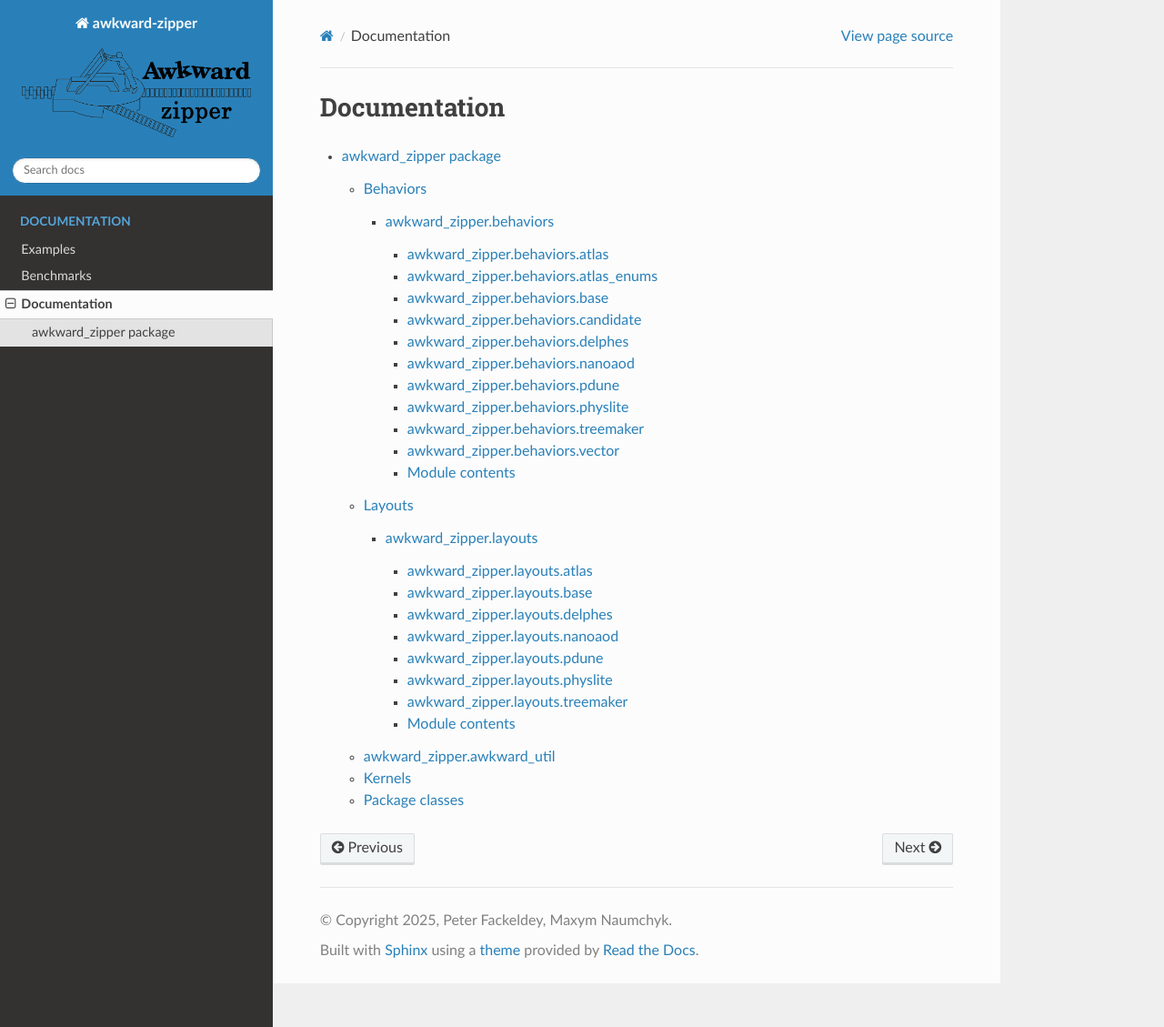
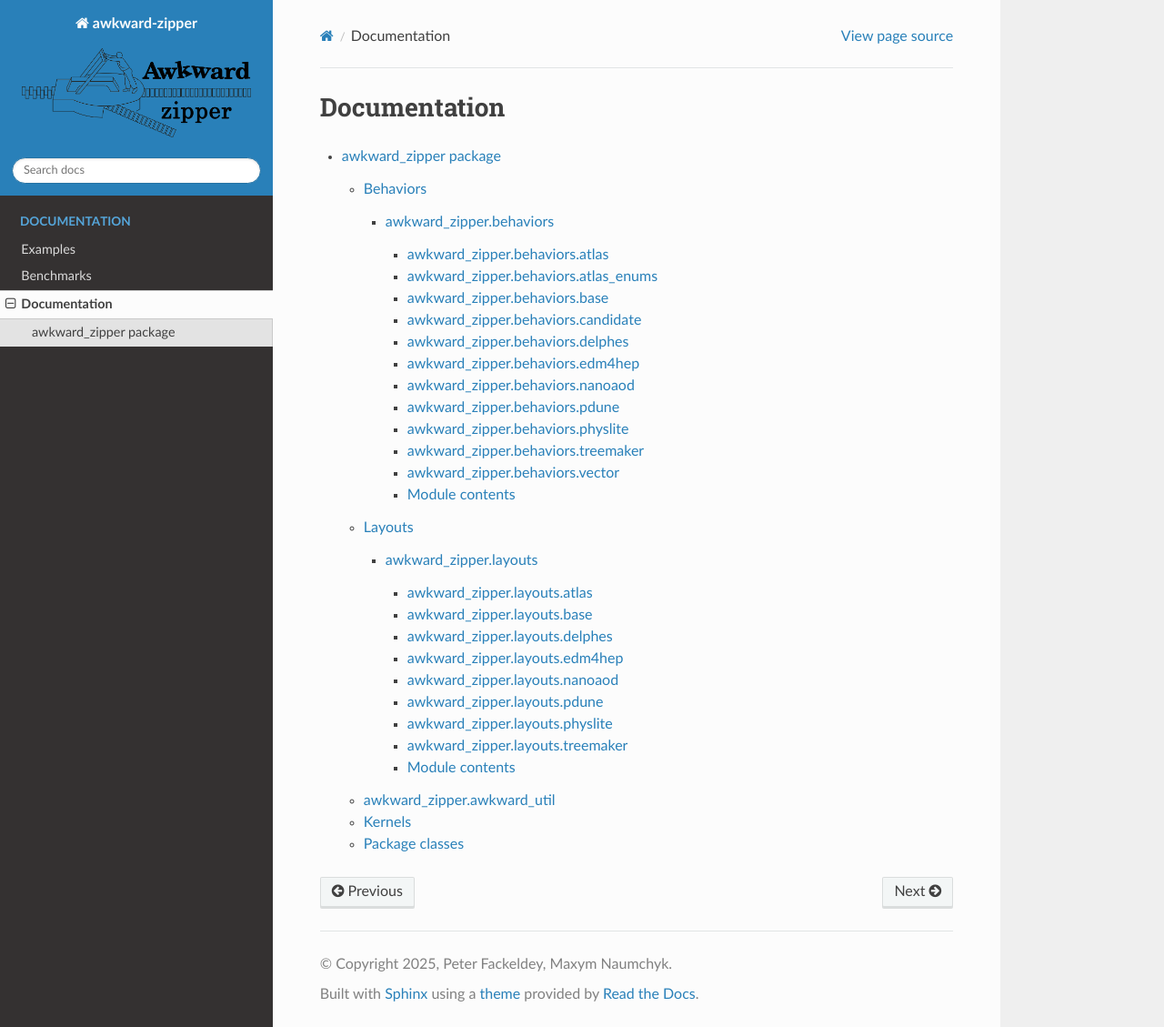
Before and after one commit to maxymnaumchyk/awkward-zipper, a Sphinx documentation site: the page built from docs/modules.rst, in a window 1280 px wide and 1129 px high. Shown: the whole window at 91% size. Built offline with Sphinx 7.4.7 and the Read the Docs theme 3.1.0, drawn with Linux system fonts in a browser that asks for light colours.

Commit message:
docs: document the EDM4HEP modules and add a workflow that bundles new EDM4hep schema versions

```diff
--- a/docs/awkward_zipper.behaviors.rst
+++ b/docs/awkward_zipper.behaviors.rst
@@ -38,6 +38,14 @@ awkward\_zipper.behaviors.delphes
 ---------------------------------------------
 
 .. automodule:: awkward_zipper.behaviors.delphes
+   :members:
+   :show-inheritance:
+   :undoc-members:
+
+awkward\_zipper.behaviors.edm4hep
+---------------------------------------------
+
+.. automodule:: awkward_zipper.behaviors.edm4hep
    :members:
    :show-inheritance:
    :undoc-members:
--- a/docs/awkward_zipper.layouts.rst
+++ b/docs/awkward_zipper.layouts.rst
@@ -22,6 +22,14 @@ awkward\_zipper.layouts.delphes
 -------------------------------------------
 
 .. automodule:: awkward_zipper.layouts.delphes
+   :members:
+   :show-inheritance:
+   :undoc-members:
+
+awkward\_zipper.layouts.edm4hep
+-------------------------------------------
+
+.. automodule:: awkward_zipper.layouts.edm4hep
    :members:
    :show-inheritance:
    :undoc-members:
```
Also changed, not shown: 1 other file.
